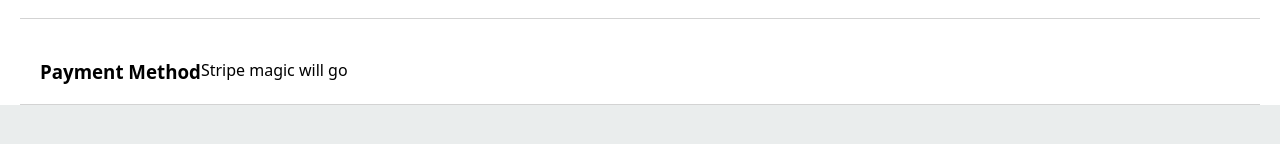
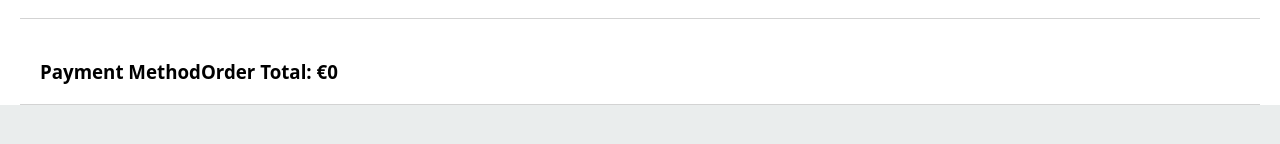
Before and after one commit to GeorgeMichael74/Warexpress, a React (Create React App) app: page /payment in a window 1280 px wide. Shown: the part 266-410 px from the top of the page. Built offline with nearby package versions, Linux system fonts and the light colour scheme; no server answers.

Commit message:
Update 2.7

```diff
--- a/src/components/home/Home.js
+++ b/src/components/home/Home.js
@@ -16,7 +16,7 @@ const Home = () => {
                <Products
                   id={shortid.generate()}
                   image={productImg1}
-                  price="159,-"
+                  pricerice="159,-"
                   title="NINJA AF500EU Foodi Flex Drawer Heißluftfritteuse 2470 Watt Schwarz"
                   rating={5}
                />
--- a/src/components/payment/Payment.js
+++ b/src/components/payment/Payment.js
@@ -4,6 +4,8 @@ import "../payment/Payment.css";
 import { Link } from "react-router-dom";
 import { useAuth } from "../context/GlobalState";
 import CheckoutProduct from "../checkoutProduct/CheckoutProduct";
+import CurrencyFormat from "react-currency-format";
+import { getBasketTotal } from "../context/AppReducer";
 
 const Payment = () => {
    const { basket, user } = useAuth();
@@ -49,8 +51,21 @@ const Payment = () => {
             {/*===== Payment Method ====*/}
             <div className="payment-section">
                <h3>Payment Method</h3>
-               <div className="payment-priceContainer"></div>
-               <div className="payment-details">Stripe magic will go</div>
+               <div className="payment-priceContainer">
+                <CurrencyFormat
+                renderText={(value) => (
+                  <>
+                    <h3>Order Total: {value}</h3>
+                  </>
+                )}
+                decimalScale={2}
+                value={getBasketTotal(basket)}
+                displayType={"text"}
+                thousandSeparator={true}
+                prefix={"€"}
+                />
+               </div>
+               {/* <div className="payment-details">Stripe magic will go</div> */}
             </div>
          </div>
       </div>
--- a/src/components/subtotal/Subtotal.js
+++ b/src/components/subtotal/Subtotal.js
@@ -1,7 +1,7 @@
 import React from "react";
 import CurrencyFormat from "react-currency-format";
+import { useAuth } from "../context/GlobalState";
 import { getBasketTotal } from "../context/AppReducer";
-import { useAuth } from "../context/GlobalState";
 import { useNavigate } from "react-router-dom";
 
 import "./Subtotal.css";
```
